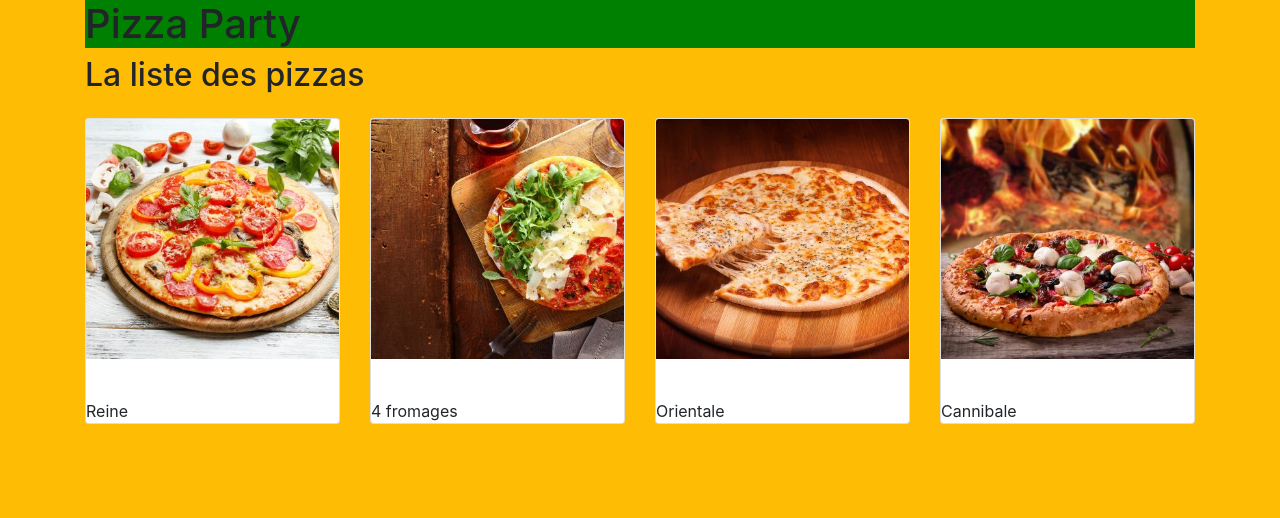
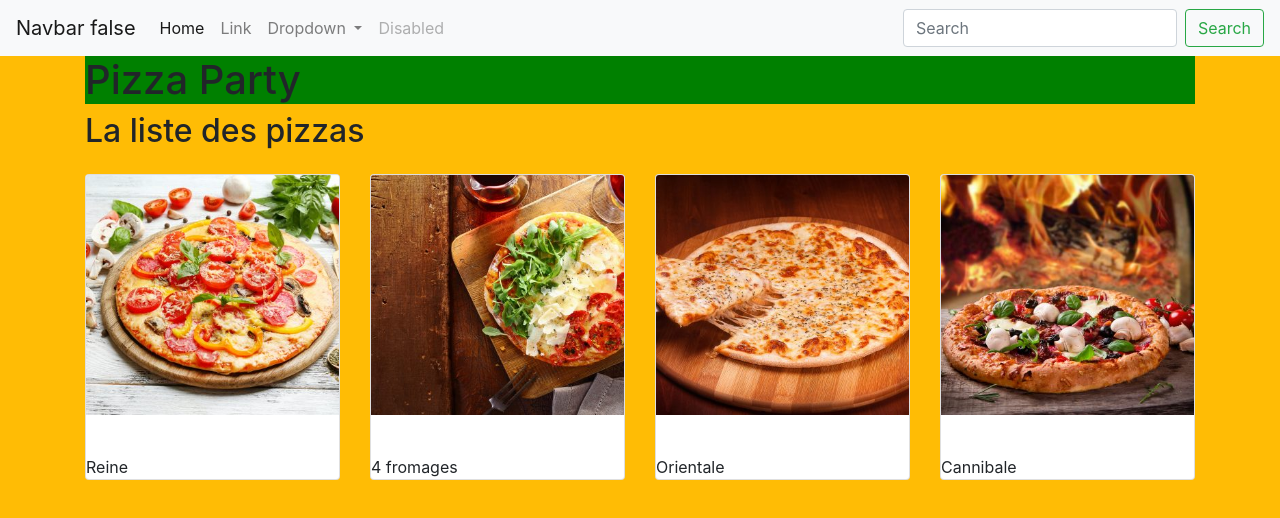
Before and after one commit to NunMimYa/pizzaparty, an Angular app: page / in a window 1280 px wide. Shown: the top 518 px of the page. Built offline with nearby package versions, Linux system fonts and the light colour scheme.

Commit message:
commit #5 navbar

```diff
--- a/src/app/app.component.html
+++ b/src/app/app.component.html
@@ -1,3 +1,5 @@
+<app-menu></app-menu>
+
 <div class="container">
     <h1>{{title}}</h1>
 
--- a/src/app/app.module.ts
+++ b/src/app/app.module.ts
@@ -4,11 +4,13 @@
 
 import { AppComponent } from './app.component';
 import { PizzaListComponent } from './pizza-list/pizza-list.component';
+import { MenuComponent } from './menu/menu.component';
 
 @NgModule({
   declarations: [
     AppComponent,
-    PizzaListComponent
+    PizzaListComponent,
+    MenuComponent
   ],
   imports: [
     BrowserModule,
--- /dev/null
+++ b/src/app/menu/menu.component.html
@@ -0,0 +1,35 @@
+<nav class="navbar navbar-expand-lg navbar-light bg-light">
+    <a class="navbar-brand" href="#">Navbar {{ isCollapsed }}</a>
+    <button (click)="toggleCollapseNavbar()" class="navbar-toggler" type="button" data-toggle="collapse" data-target="#navbarSupportedContent">
+        <span class="navbar-toggler-icon"></span>
+    </button>
+
+    <div [class.show]="isCollapsed" class="collapse navbar-collapse" id="navbarSupportedContent">
+        <ul class="navbar-nav mr-auto">
+            <li class="nav-item active">
+                <a class="nav-link" href="#">Home <span class="sr-only">(current)</span></a>
+            </li>
+            <li class="nav-item">
+                <a class="nav-link" href="#">Link</a>
+            </li>
+            <li class="nav-item dropdown">
+                <a class="nav-link dropdown-toggle" href="#" id="navbarDropdown" role="button" data-toggle="dropdown">
+                    Dropdown
+                </a>
+                <div class="dropdown-menu" aria-labelledby="navbarDropdown">
+                    <a class="dropdown-item" href="#">Action</a>
+                    <a class="dropdown-item" href="#">Another action</a>
+                    <div class="dropdown-divider"></div>
+                    <a class="dropdown-item" href="#">Something else here</a>
+                </div>
+            </li>
+            <li class="nav-item">
+                <a class="nav-link disabled" href="#" tabindex="-1" aria-disabled="true">Disabled</a>
+            </li>
+        </ul>
+        <form class="form-inline my-2 my-lg-0">
+            <input class="form-control mr-sm-2" type="search" placeholder="Search">
+            <button class="btn btn-outline-success my-2 my-sm-0" type="submit">Search</button>
+        </form>
+    </div>
+</nav>
--- /dev/null
+++ b/src/app/menu/menu.component.ts
@@ -0,0 +1,29 @@
+import { Component, OnInit } from '@angular/core';
+
+@Component({
+  selector: 'app-menu',
+  templateUrl: './menu.component.html',
+  styleUrls: ['./menu.component.scss']
+})
+export class MenuComponent implements OnInit {
+  isCollapsed = false;
+
+  toggleCollapseNavbar(){
+    console.log('test');
+
+    this.isCollapsed = !this.isCollapsed;
+
+    // if (!this.isCollapsed){
+    //   this.isCollapsed = true;
+    // }
+    // else{
+    //   this.isCollapsed = false;
+    // }
+  }
+
+  constructor() { }
+
+  ngOnInit(): void {
+  }
+
+}
--- a/src/app/pizza-list/pizza-list.component.html
+++ b/src/app/pizza-list/pizza-list.component.html
@@ -1,9 +1,9 @@
-
 <!-- <ul>
   <li *ngFor="let pizza of mesPizzas" (click)="onSelect(pizza)">
     {{ pizza.name }}
   </li>
 </ul> -->
+
 <div class="row" *ngIf="maSuperPizza">
   <div class="col-lg-3">
     <img [src]="'assets/img/pizzas/' + maSuperPizza.image " [alt]="maSuperPizza.name" class="img-fluid">
```
Also changed, not shown: src/app/menu/menu.component.scss (added), 1 other file (tests, documents, lock files or other folders).
